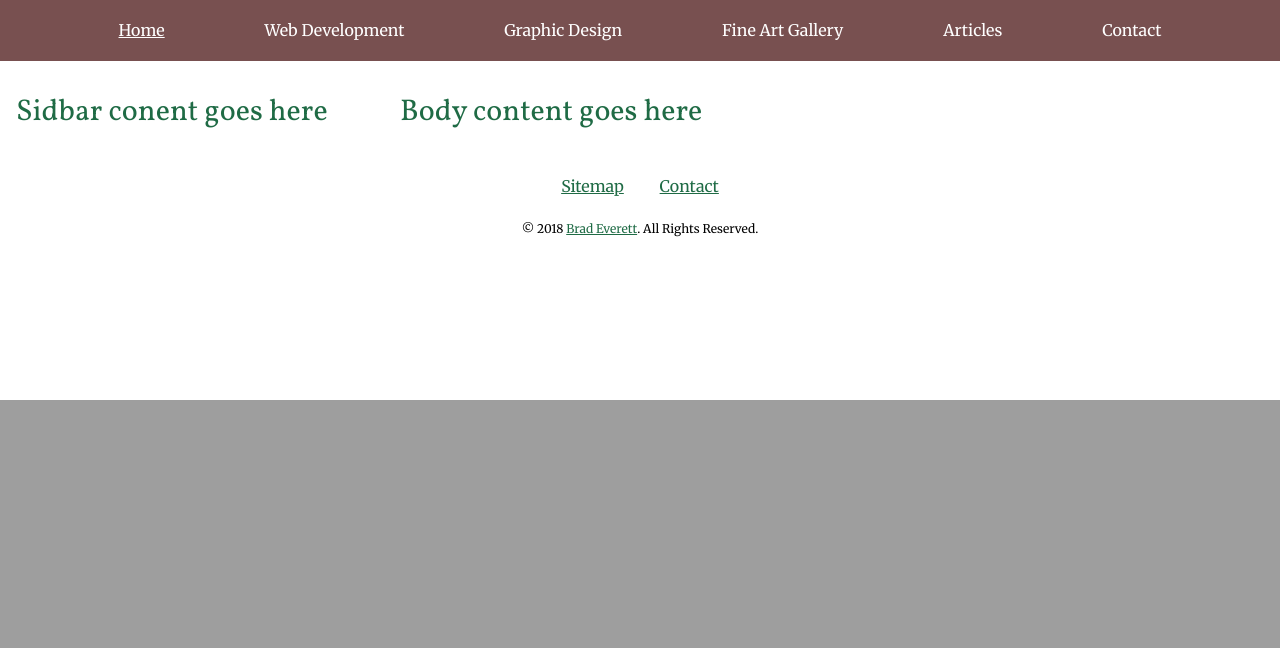
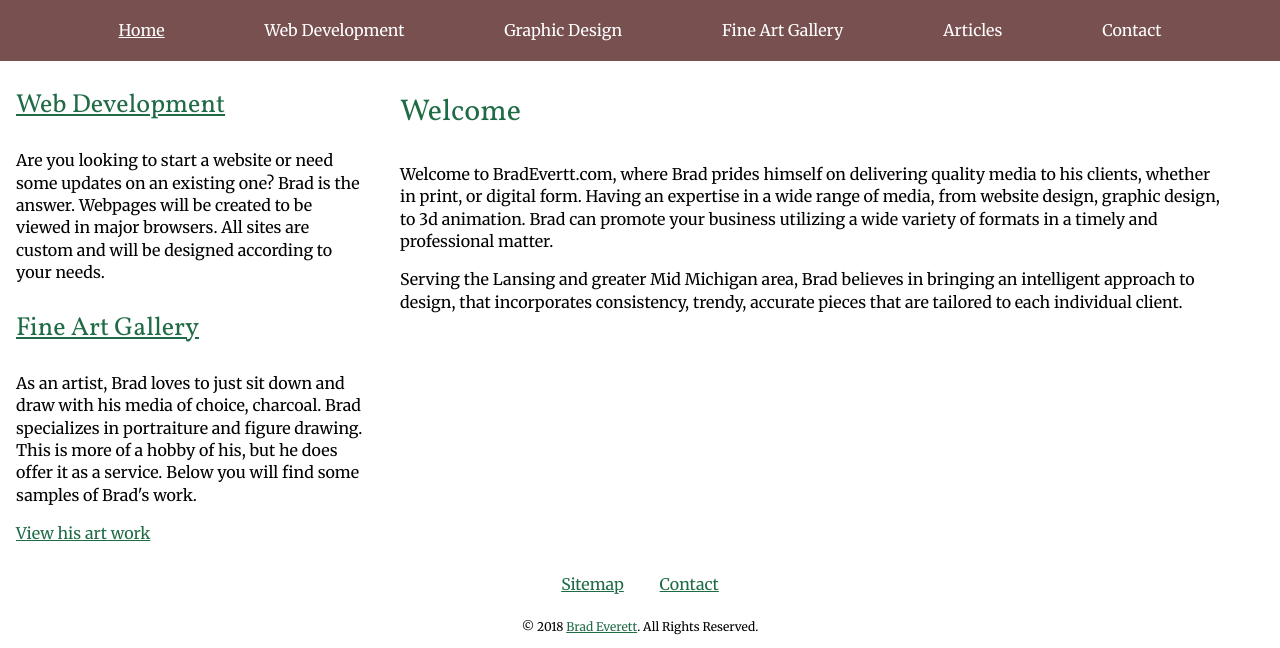
Before and after one commit to everdude/Grid, a PHP site: page / in a window 1280 px wide. Shown: the part 400-1048 px from the top of the page. Before the commit the page ends 800 px from the top, so only its background shows below. Run offline with PHP 8.4, Linux system fonts and the light colour scheme; data that the repository does not hold is empty; some libraries are stand-ins or nearby versions.

Commit message:
metadata

```diff
--- a/fine-art-gallery.php
+++ b/fine-art-gallery.php
@@ -8,7 +8,7 @@ $gallery = true
         <?php require_once(SITE_ROOT.'/includes/metadata.php'); ?>
         <title>Fine Art Gallery - <?php echo $siteTitle; ?></title>
         <meta name="keywords" content="CSS Grid Layout, Portraits, Drawings, CSS Grid, Grid, Image Gallery, Gallery, Artwork, Fine Art, Oil Pastels, Adobe Illustrator, Charcoal, Sketch, vector art, gradient mesh">
-        <meta name ="descrption" content="">
+        <meta name ="descrption" content="A sampling of some of my artwork I have created over the years displayed using CSS Grid Layout">
     </head>
     <?php require_once(SITE_ROOT.'/includes/header.php'); ?>
         <article id="content">
@@ -42,7 +42,7 @@ $gallery = true
                             }
                         ?>">
                         <a href="<?php echo $image;?>" rel="gallery_image" >
-        				<img class="gallery-thumbs" src="<?php echo $image; ?>">
+        				<img class="gallery-thumbs" alt="" src="<?php echo $image; ?>">
                         </a>
         			</li>
             <?php
--- a/graphic-design.php
+++ b/graphic-design.php
@@ -5,7 +5,7 @@
         <?php require_once(SITE_ROOT.'/includes/metadata.php'); ?>
         <title>Graphic Design - <?php echo $siteTitle; ?></title>
         <meta name="keywords" content="Graphic Design, Graphic Art, Artist, pms, pantone, 2 color, two color, Brad Everett, freelance, logo, freelance logo design, Adobe Creative Cloud, QuarkXPress, Quite Imposing, Pitstop, Mac, PC">
-        <meta name ="descrption" content="">
+        <meta name ="descrption" content="Various Graphic Designs and Graphic Art designed and created by Brad Everett for print.">
     </head>
     <?php require_once(SITE_ROOT.'/includes/header.php'); ?>
         <article id="content">
--- a/index.php
+++ b/index.php
@@ -4,15 +4,25 @@
     <head>
         <?php require_once(SITE_ROOT.'/includes/metadata.php'); ?>
         <title><?php echo $siteTitle;?></title>
-        <meta name="keywords" content="">
-        <meta name ="descrption" content="">
+        <meta name="keywords" content="brad everett, brad, everett, bradeverett.com, design, graphic, artist, digital media, digital design, freelance, mid michigan, lansing, mi, lansing mi, front end web developer, mid michigan freelance designer, mid-michigan, lansing area graphic designer, lansing area, michigan, contract design, logo design, logo, website design, web design, CSS, Cascading Style Sheets, HTML, XHTML">
+        <meta name ="descrption" content="This is a site dedicated to the graphic design, website design, and multimedia design of Brad Everett. Based out of Lansing, Michigan Brad services the greater mid-michigan area in graphic design, logo design, website design, and preparing files for print">
     </head>
     <?php require_once(SITE_ROOT.'/includes/header.php'); ?>
         <article id="content">
-            <h2>Body content goes here</h2>
+            <h2>Welcome</h2>
+            <p>Welcome to BradEvertt.com, where Brad prides himself on delivering quality media to his clients, whether in print, or digital form. Having an expertise in a wide range of media, from website design, graphic design, to 3d animation. Brad can promote your business utilizing a wide variety of formats in a timely and professional matter.</p>
+            <p>Serving the Lansing and greater Mid Michigan area, Brad believes in bringing an intelligent approach to design, that incorporates consistency, trendy, accurate pieces that are tailored to each individual client.</p>
         </article>
         <aside id="sideBar">
-            <h2>Sidbar conent goes here</h2>
+            <section>
+                <h3><a href="/web-development">Web Development</a></h3>
+                <p>Are you looking to start a website or need some updates on an existing one? Brad is the answer. Webpages will be created to be viewed in major browsers. All sites are custom and will be designed according to your needs.</p>
+            </section>
+            <section>
+                <h3><a href="/fine-art-gallery">Fine Art Gallery</a></h3>
+                <p>As an artist, Brad loves to just sit down and draw with his media of choice, charcoal. Brad specializes in portraiture and figure drawing. This is more of a hobby of his, but he does offer it as a service. Below you will find some samples of Brad's work.</p>
+                <p><a href="/fine-art-gallery">View his art work</a></p>
+            </section>
         </aside>
         <?php require_once(SITE_ROOT.'/includes/footer.php'); ?>
     </body>
--- a/web-development.php
+++ b/web-development.php
@@ -5,7 +5,7 @@
         <?php require_once(SITE_ROOT.'/includes/metadata.php'); ?>
         <title>Web Development - <?php echo $siteTitle; ?></title>
         <meta name="keywords" content="Website Design, web site design, Development, Web developent, CSS, Cascading Style Sheets, HTML, HTML5, SASS, SCSS, XHTML, code, freelance, php, Velocity, JavaScript, java, jQuery">
-        <meta name ="descrption" content="">
+        <meta name ="descrption" content="Websites that Brad Everett has designed and developed">
     </head>
     <?php require_once(SITE_ROOT.'/includes/header.php'); ?>
         <article id="content">
```
